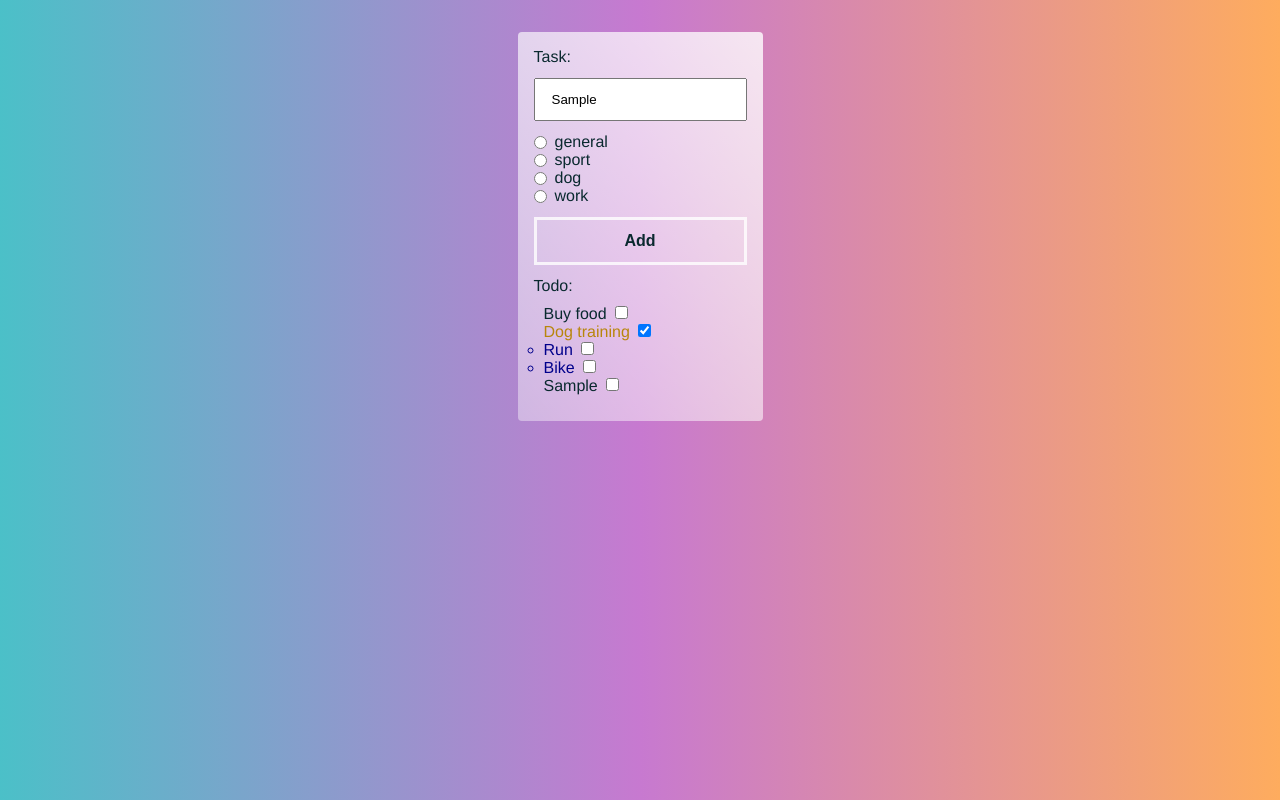
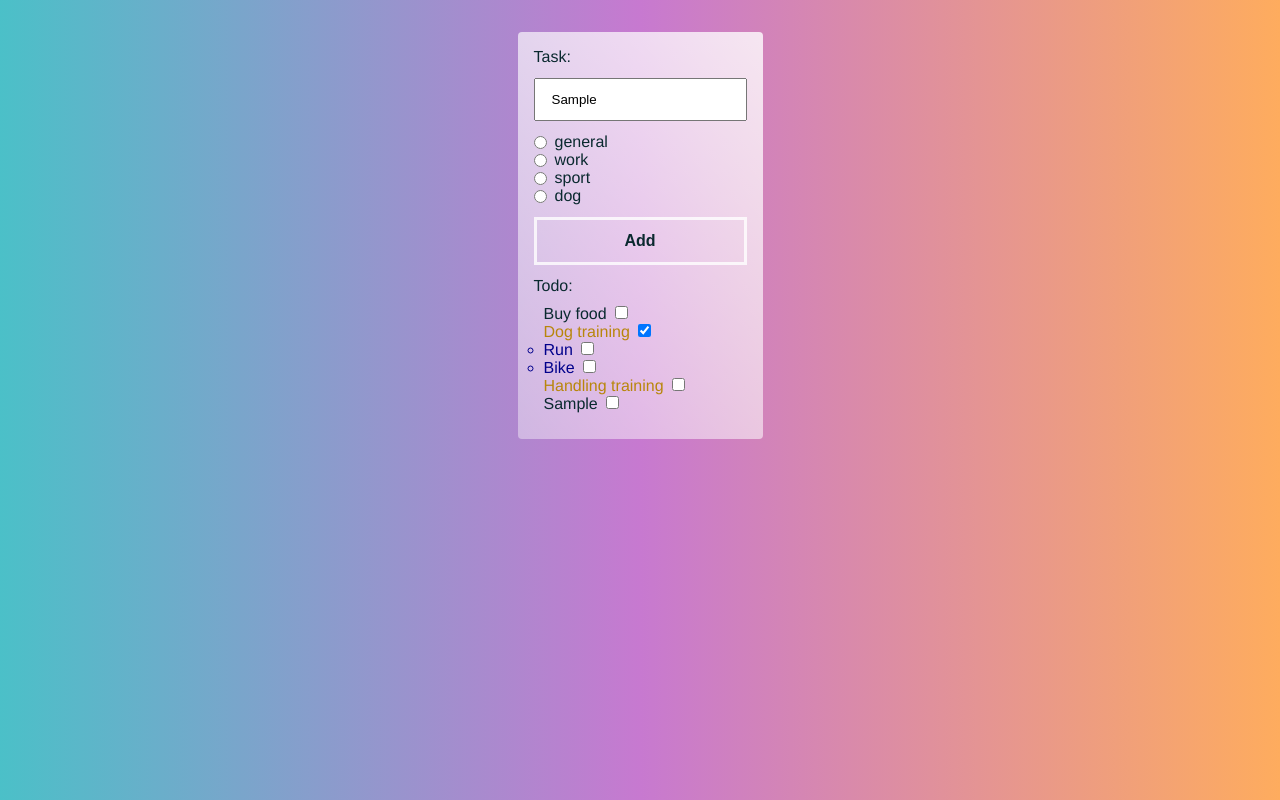
Before and after one commit to KingaMiko/Checklist, a website with bundled scripts: page index.html in a window 1280 px wide. Both pictures are taken after typing "Sample" into the empty fields and a click on the button "Add". Built offline with nearby package versions, Linux system fonts and the light colour scheme.

Commit message:
type alias

```diff
--- a/index.html
+++ b/index.html
@@ -12,7 +12,7 @@
       <label for="name">Task:</label>
       <input type="text" id="name" />
       <ul class="categories">
-        <li>
+        <!-- <li>
           <input
             type="radio"
             name="category"
@@ -37,7 +37,7 @@
         <li>
           <input type="radio" name="category" value="work" id="category-work" />
           <label for="category-work">work</label>
-        </li>
+        </li> -->
       </ul>
       <button>Add</button>
       <p>Todo:</p>
--- a/src/app.ts
+++ b/src/app.ts
@@ -1,14 +1,19 @@
 const taskNameInputElement: HTMLInputElement = document.querySelector("#name");
 const addButtonElement: HTMLButtonElement = document.querySelector("button");
 const tasksContainerElement: HTMLElement = document.querySelector(".tasks");
+const categoriesConteinerElement: HTMLElement =
+  document.querySelector(".categories");
 
+let selectedCategory: Category;
+
+type Category = "general" | "work" | "sport" | "dog";
 interface Task {
   title: string;
   done: boolean;
-  category?: string;
+  category?: Category;
 }
 
-const catgories: string[] = ["general", "work", "sport", "dog"];
+const categories: Category[] = ["general", "work", "sport", "dog"];
 
 const tasks: Task[] = [
   {
@@ -60,14 +65,44 @@ const render = () => {
   });
 };
 
+const renderCategories = () => {
+  categories.forEach((category) => {
+    const categoryElement: HTMLElement = document.createElement("li");
+
+    const radioInputElement: HTMLInputElement = document.createElement("input");
+    radioInputElement.type = "radio";
+    radioInputElement.name = "category";
+    radioInputElement.value = category;
+    radioInputElement.id = `category-${category}`;
+    radioInputElement.addEventListener("change", () => {
+      selectedCategory = category;
+    });
+
+    const labelElement: HTMLLabelElement = document.createElement("label");
+    labelElement.setAttribute("for", `category-${category}`);
+    labelElement.innerText = category;
+
+    categoryElement.appendChild(radioInputElement);
+    categoryElement.appendChild(labelElement);
+
+    categoriesConteinerElement.appendChild(categoryElement);
+  });
+};
+
 const addTask = (task: Task) => {
   tasks.push(task);
 };
 
 addButtonElement.addEventListener("click", (e: Event) => {
   e.preventDefault();
-  addTask({ title: taskNameInputElement.value, done: false });
+  addTask({
+    title: taskNameInputElement.value,
+    done: false,
+    category: selectedCategory,
+  });
   render();
 });
 
+addTask({ title: "Handling training", category: "dog", done: false });
+renderCategories();
 render();
```
Also changed, not shown: dist/app.js.
